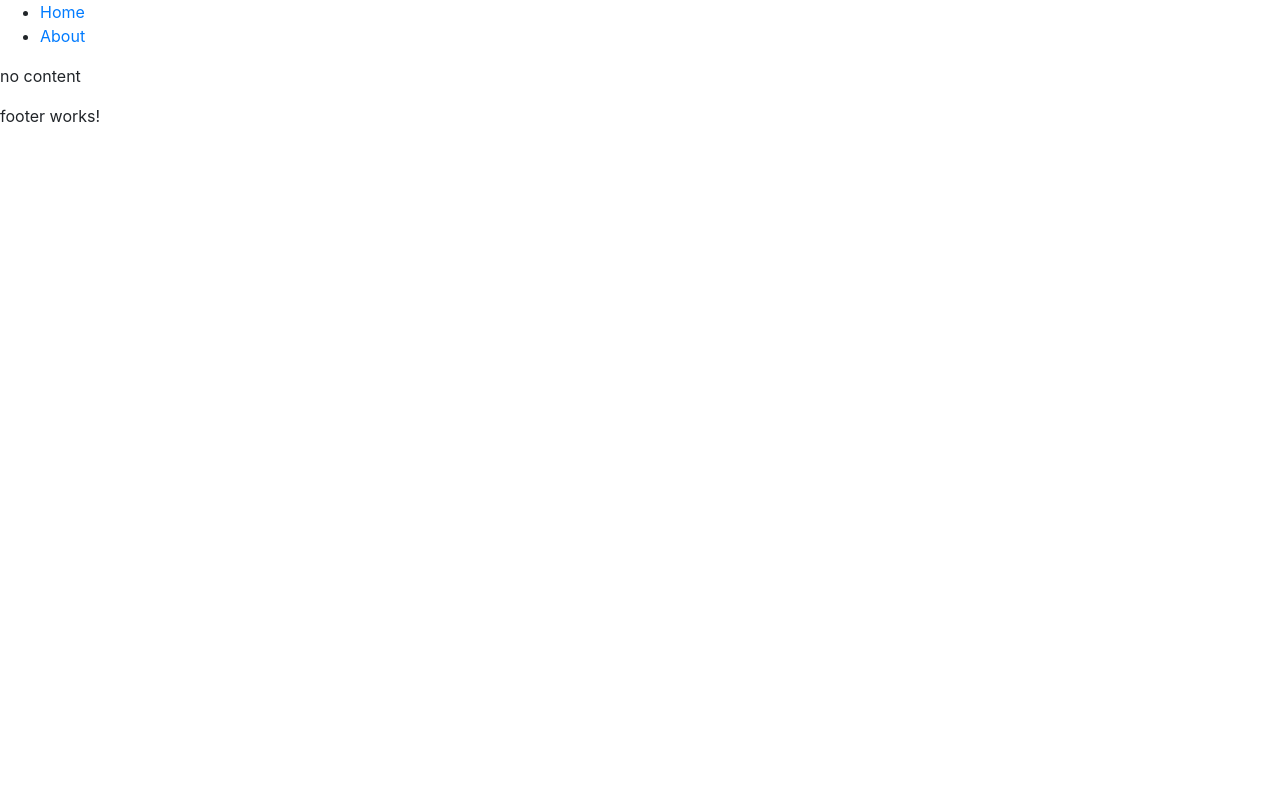
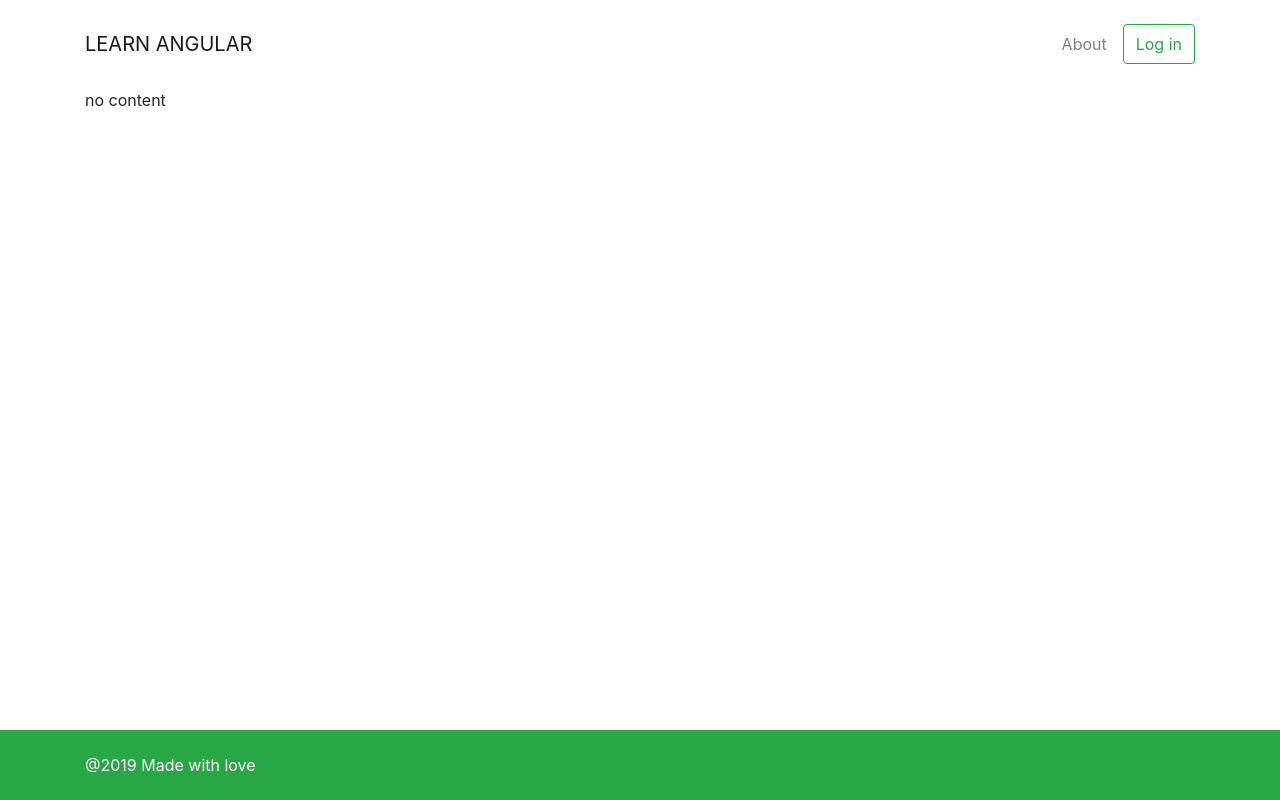
Before and after one commit to jinmingda/learn-angular, an Angular app: page /about in a window 1280 px wide. Built offline with nearby package versions, Linux system fonts and the light colour scheme; no server answers.

Commit message:
Layout facelift

```diff
--- a/src/app/app.component.css
+++ b/src/app/app.component.css
@@ -0,0 +1,3 @@
+.wrapper {
+  min-height: calc(100vh - 88px - 70px);
+}
--- a/src/app/app.component.html
+++ b/src/app/app.component.html
@@ -1,5 +1,7 @@
 <div>
   <app-header></app-header>
-  <router-outlet></router-outlet>
+  <div class="wrapper">
+    <router-outlet></router-outlet>
+  </div>
   <app-footer></app-footer>
 </div>
--- a/src/app/core/footer/footer.component.css
+++ b/src/app/core/footer/footer.component.css
@@ -0,0 +1,3 @@
+footer {
+  line-height: 70px;
+}
--- a/src/app/core/footer/footer.component.html
+++ b/src/app/core/footer/footer.component.html
@@ -1,3 +1,7 @@
-<p>
-  footer works!
-</p>
+<footer class="bg-success">
+  <div class="container text-white">
+    <div>
+      @2019 Made with love
+    </div>
+  </div>
+</footer>
--- a/src/app/core/header/header.component.html
+++ b/src/app/core/header/header.component.html
@@ -1,10 +1,17 @@
-<div id="menu">
-  <ul>
-    <li>
-      <a routerLink="/">Home</a>
-    </li>
-    <li>
-      <a routerLink="/about">About</a>
-    </li>
-  </ul>
+<div class="navbar navbar-expand-lg navbar-light pt-4 pb-0 mb-4">
+  <div class="container">
+    <a class="navbar-brand" routerLink="/">LEARN ANGULAR</a>
+    <button class="navbar-toggler" type="button" data-toggle="collapse" data-target="#navbarSupportedContent"
+            aria-controls="navbarSupportedContent" aria-expanded="false" aria-label="Toggle navigation">
+      <span class="navbar-toggler-icon"></span>
+    </button>
+    <div class="collapse navbar-collapse" id="navbarSupportedContent">
+      <ul class="navbar-nav ml-auto">
+        <li class="nav-item">
+          <a class="nav-link" routerLink="/about">About</a>
+        </li>
+        <button class="btn btn-outline-success ml-2" href="#">Log in</button>
+      </ul>
+    </div>
+  </div>
 </div>
--- a/src/app/modules/about/pages/about-page/about-page.component.html
+++ b/src/app/modules/about/pages/about-page/about-page.component.html
@@ -1,4 +1,4 @@
-<p>
-  <span *ngIf="!content">Loading...</span>
-  <span>{{content}}</span>
-</p>
+<div class="container">
+  <div *ngIf="!content">Loading...</div>
+  {{content}}
+</div>
--- a/src/app/modules/home/pages/home-page/home-page.component.html
+++ b/src/app/modules/home/pages/home-page/home-page.component.html
@@ -1,3 +1,3 @@
-<p>
+<div class="container">
   home-page works!
-</p>
+</div>
```
